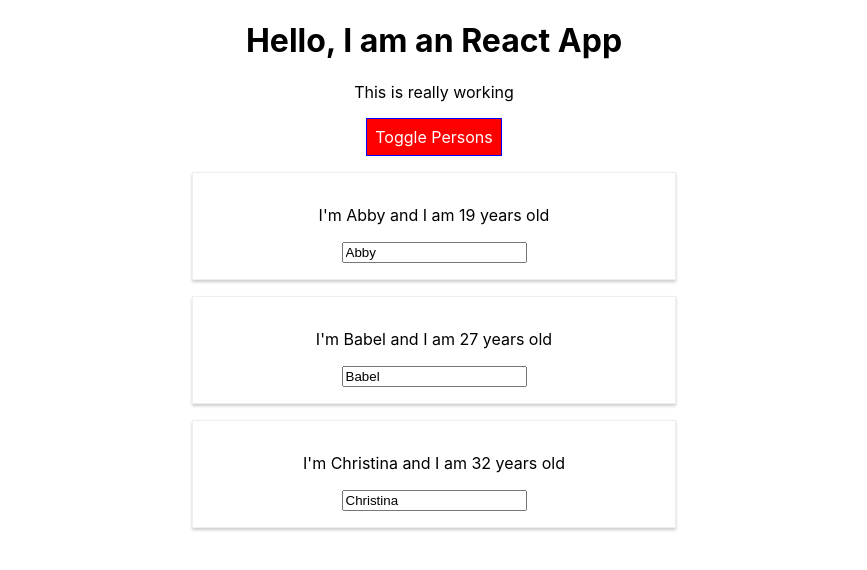
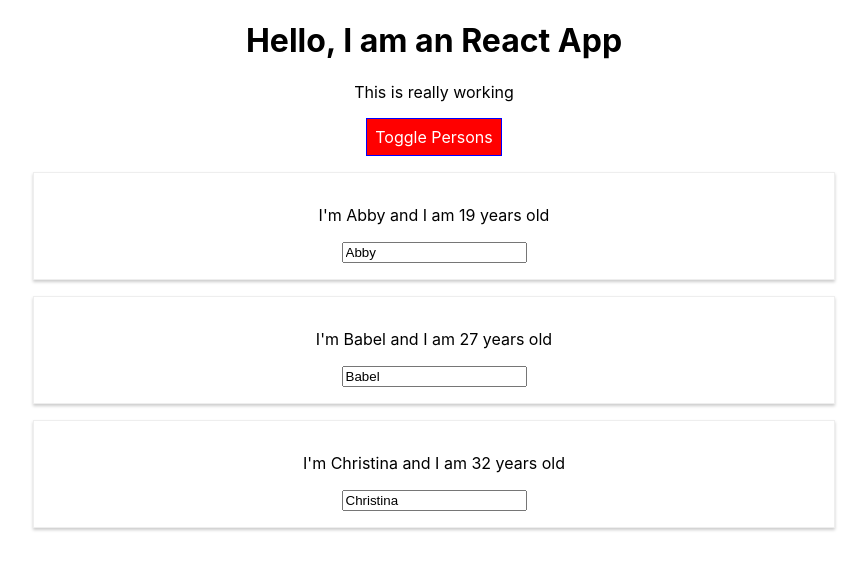
Before and after one commit to NovaVerra/ReactGuide, a React (Create React App) app: page / in a window 1280 px wide. Both pictures are taken after a click on the button "Toggle Persons". Shown: the top 570 px of the page, without its empty margins (206-1073 px from the left). Built offline with nearby package versions, Linux system fonts and the light colour scheme.

Commit message:
R28 - Enabling and Using CSS Modules

```diff
--- a/src/App.js
+++ b/src/App.js
@@ -1,7 +1,6 @@
 import React, { Component } from 'react'
-import Radium, {StyleRoot} from 'radium'
-
-import './App.css'
+import Radium from 'radium'
+import styles from './App.module.css'
 
 import Person from './Person/Person'
 
@@ -60,10 +59,6 @@ class App extends Component {
 			border: "1px solid blue",
 			padding: "8px",
 			cursor: "pointer",
-			":hover": {
-				backgroundColor: "lightgreen",
-				color: "black"
-			}
 		}
 
 		// CONDITIONAL RENDERING
@@ -83,23 +78,18 @@ class App extends Component {
 			)
 
 			style.backgroundColor = 'red'
-			style[":hover"] = {
-				backgroundColor: "salmon",
-				color: "black"
-			}
 		}
 
 		const classes = []
 		if (this.state.persons.length <= 2) {
-			classes.push("red") // classes = ["red"]
+			classes.push(styles.red) // classes = ["red"]
 		}
 		if (this.state.persons.length <= 1) {
-			classes.push("bold") // classes = ["red", "bold"]
+			classes.push(styles.bold) // classes = ["red", "bold"]
 		}
 
 		return (
-			<StyleRoot>
-				<div className="App">
+			<div className={styles.App}>
 				<h1>Hello, I am an React App</h1>
 				<p className={classes.join(' ')}>This is really working</p>
 				<button
@@ -107,10 +97,9 @@ class App extends Component {
 					style={style}>Toggle Persons</button>
 				{persons}
 			</div>
-			</StyleRoot>
 		)
 		// return React.createElement('div', {className: 'App'}, React.createElement('h1', null, 'Does this work now?'))
 	}
 }
 
-export default Radium(App)
+export default App
--- a/src/Person/Person.js
+++ b/src/Person/Person.js
@@ -1,17 +1,10 @@
 import React from 'react'
-import Radium from 'radium'
 
 import styles from './Person.module.css';
 
 const person = (props) => {
-	const style = {
-		"@media (min-width: 500px)": {
-			width: "450px"
-		}
-	}
-
 	return (
-		<div className={styles.Person} style={style}>
+		<div className={styles.Person}>
 			<p onClick={props.click}>I'm {props.name} and I am {props.age} years old</p>
 			<p>{props.children}</p>
 			<input type="text" onChange={props.change} value={props.name}/>
@@ -19,4 +12,4 @@ const person = (props) => {
 	)
 }
 
-export default Radium(person)
+export default person
```
Also changed, not shown: src/App.module.css (renamed from src/App.css). Lines whose indentation alone changed are shown as unchanged.
